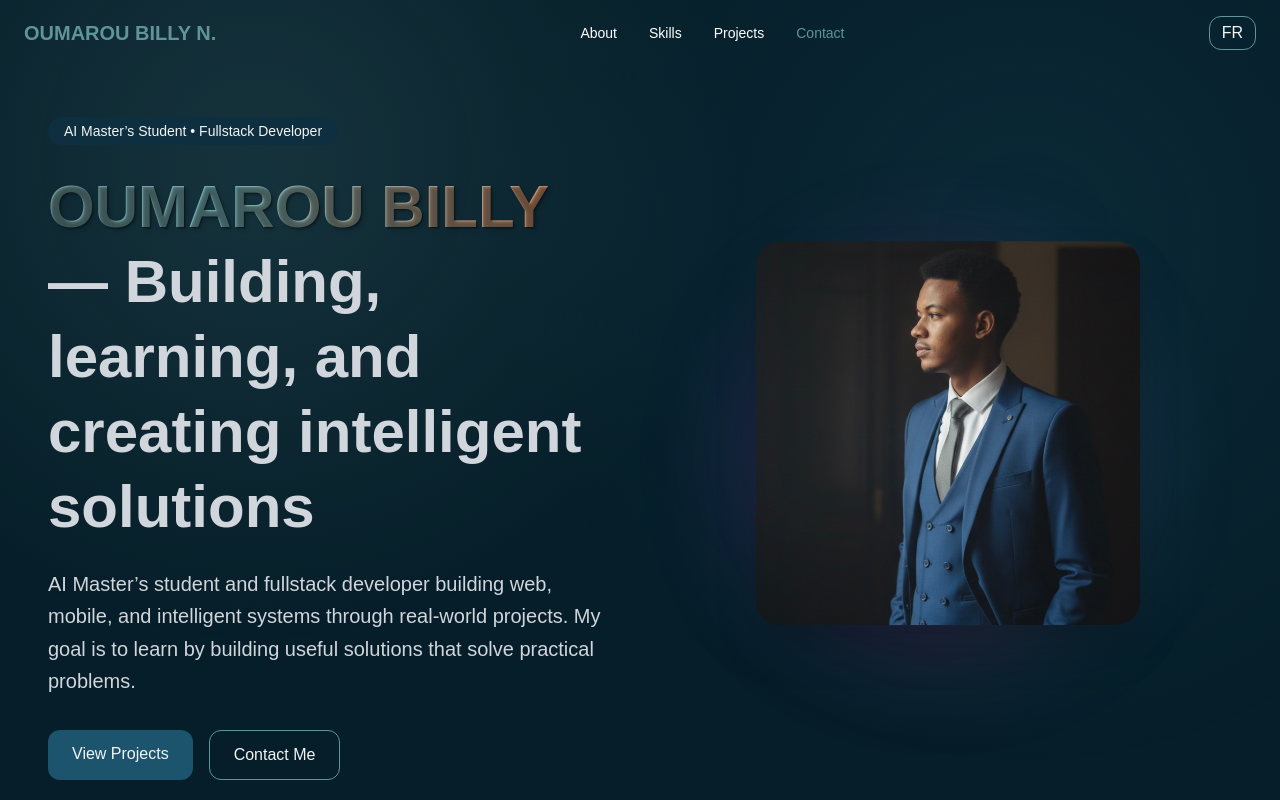
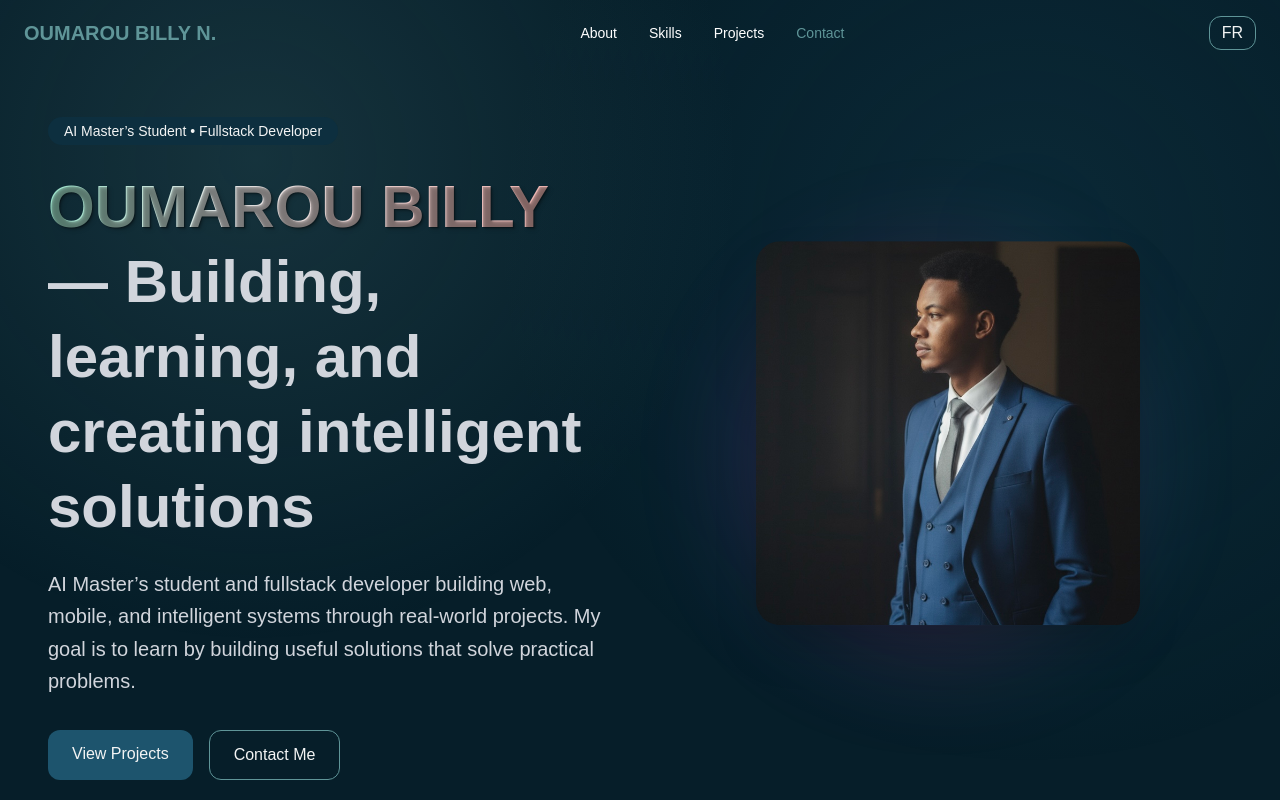
Before and after one commit to Billy-Crawford/portfolio, a Next.js app: page /en in a window 1280 px wide. Shown: the top 800 px of the page. Built offline with nearby package versions, Linux system fonts and the light colour scheme.

Commit message:
couleur nom

```diff
--- a/src/app/globals.css
+++ b/src/app/globals.css
@@ -51,7 +51,7 @@ body::before {
 .gradient-text-3d {
   font-weight: bold;
   font-size: inherit;
-  background: linear-gradient(90deg, #5f5f5b, #77b1b6, #f6763b);
+  background: linear-gradient(90deg, #15d492, #e4e6e6, #f49c97);
   -webkit-background-clip: text;
   -webkit-text-fill-color: transparent;
   background-size: 200% 200%;
```
